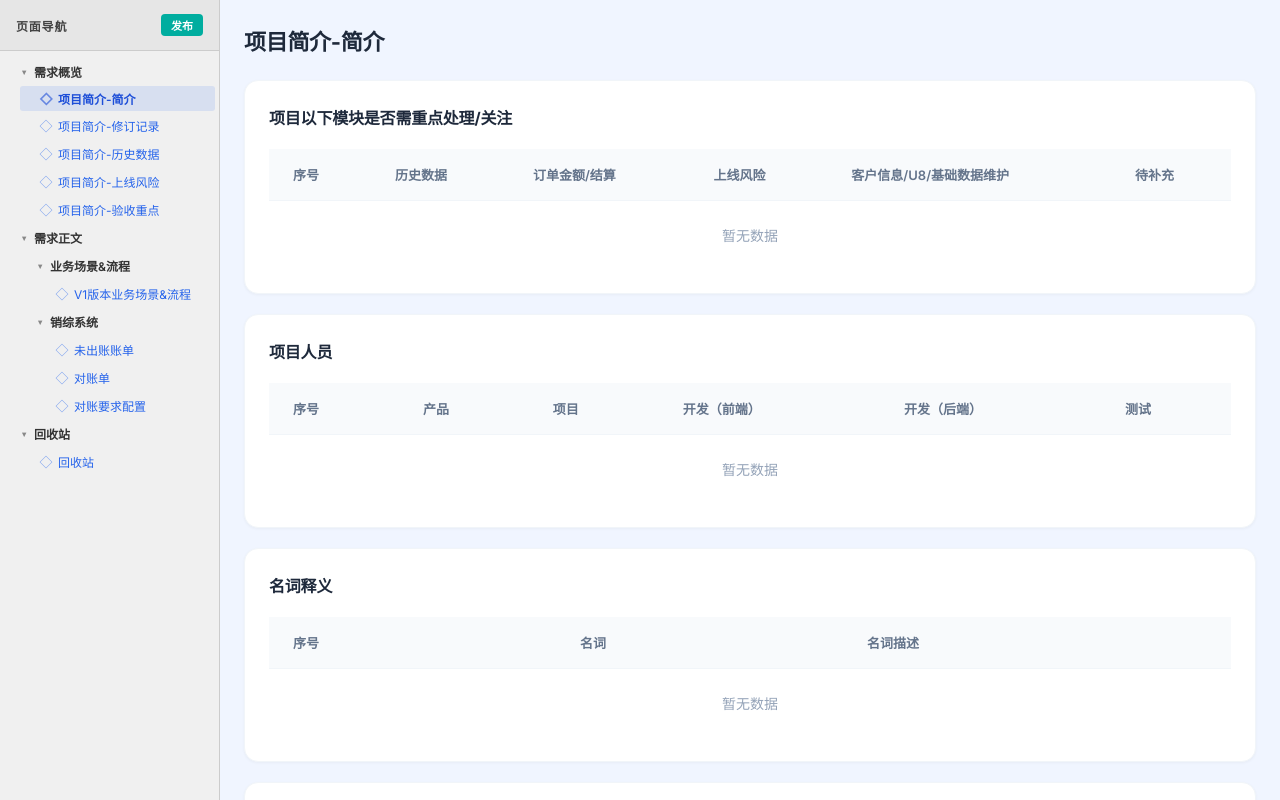
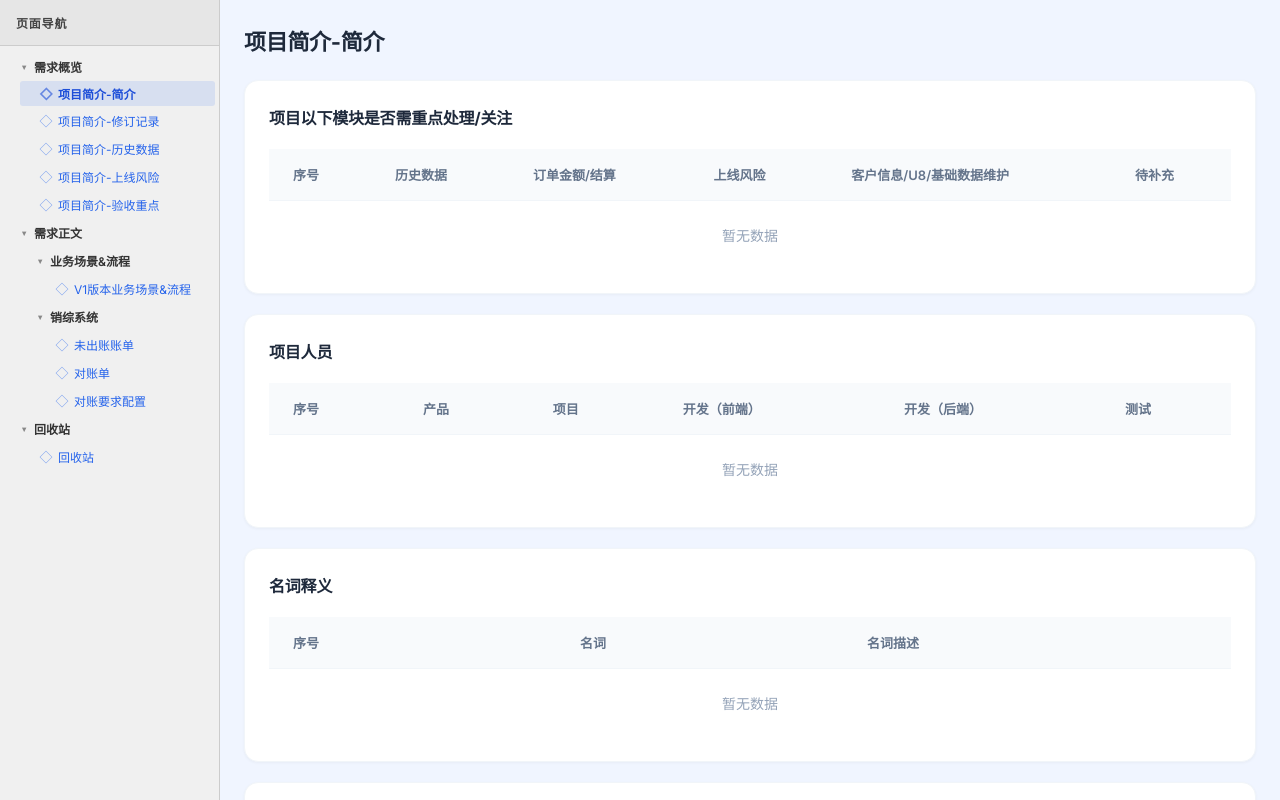
Before and after one commit to Fred-Leifu/prototype, a website: page index.html in a window 1280 px wide. Drawn offline with Linux system fonts and the light colour scheme.

Commit message:
部署更新 2026/6/17 14:54:17

```diff
--- a/index.html
+++ b/index.html
@@ -12,7 +12,7 @@
 <body>
     <div class="app-container">
         <nav class="axure-nav">
-            <div class="axure-header">页面导航<button class="publish-btn" onclick="showDeployModal()" title="发布到 GitHub Pages">发布</button></div>
+            <div class="axure-header">页面导航</div>
             <div class="axure-tree">
                 <div class="axure-module">
                     <div class="axure-module-header" onclick="toggleAxureModule(this)">
```
